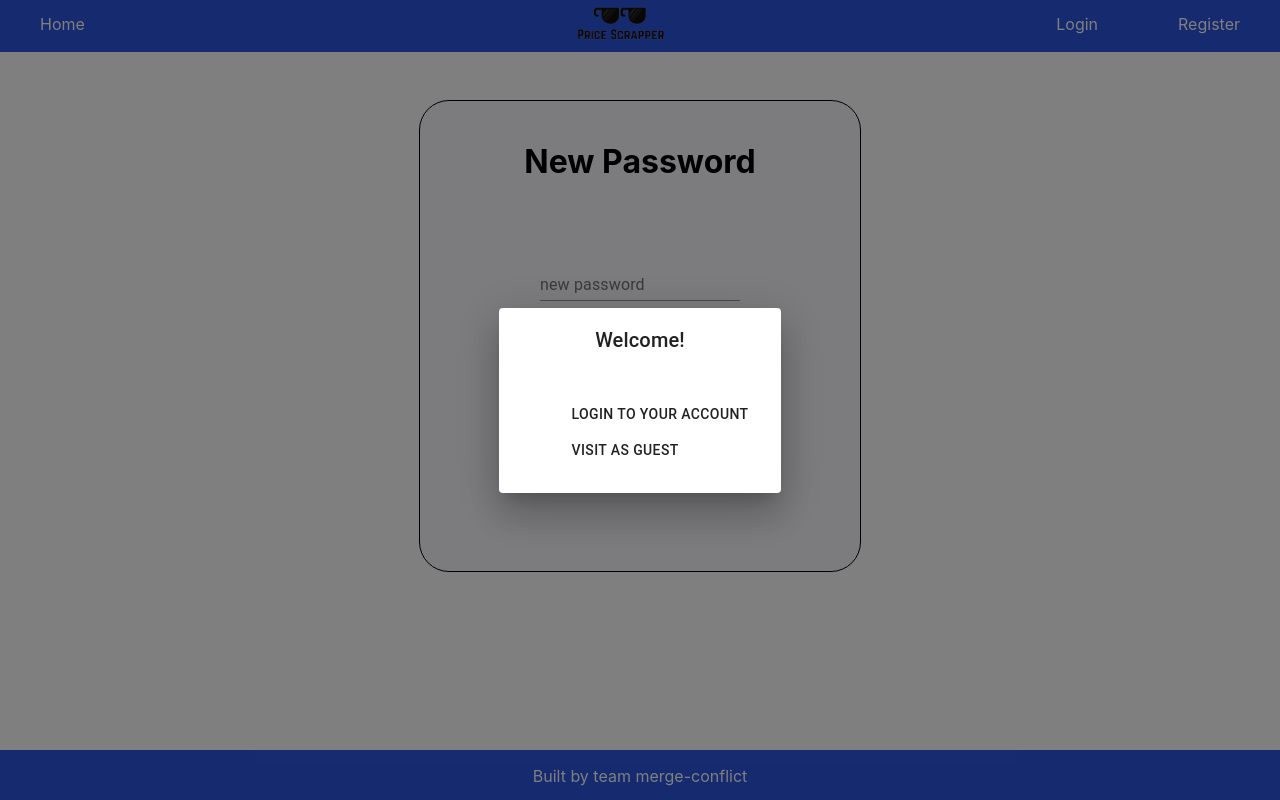
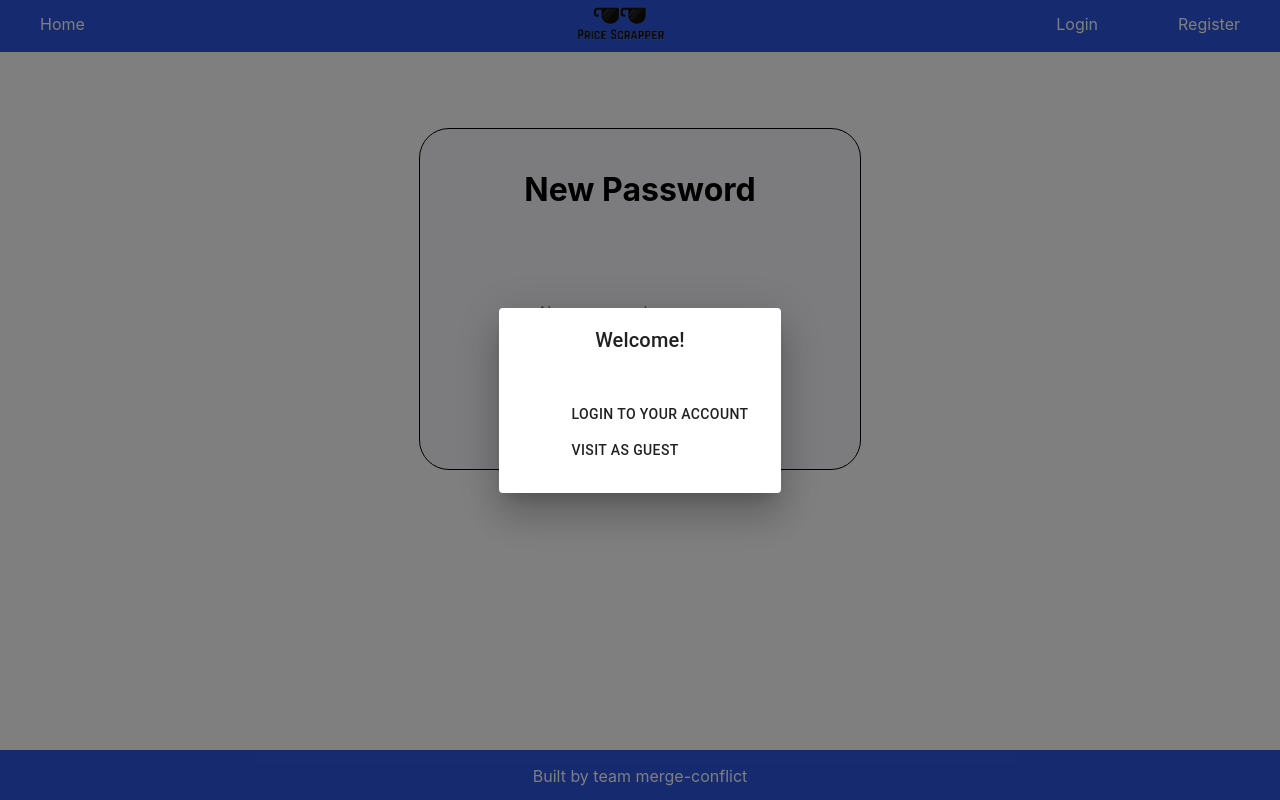
Before and after one commit to amirhoseyn221177/PriceScrapper, a React (Create React App) app in the folder price_scrapper_front/: page /forgotpass/1 in a window 1280 px wide. Built offline with nearby package versions, Linux system fonts and the light colour scheme.

Commit message:
fix forgot pass box

```diff
--- a/price_scrapper_front/src/components/Login/ConfirmPassword.js
+++ b/price_scrapper_front/src/components/Login/ConfirmPassword.js
@@ -27,11 +27,11 @@ const ForgotPassword = props=>{
 
 
     return (
-        <div className="loginBox">
-            <div className="loginForm">
+        <div className="forgotBox" >
+            <div className="loginForm" style={{height: "300px"}}>
                 <h1>New Password </h1>
                 <form noValidate >
-                    <TextField onChange={e => setPass(e.target.value)} value={pass} id="standard-basic" className="form-item" label="new password " type="password" />
+                    <TextField onChange={e => setPass(e.target.value)} value={pass} id="standard-basic" className="form-item" label="New password " type="password" />
                     <Button onClick={changePass} variant="contained" color="primary">
                         Submit
                     </Button>
--- a/price_scrapper_front/src/components/Login/Login.css
+++ b/price_scrapper_front/src/components/Login/Login.css
@@ -13,6 +13,12 @@ form {
     height: 430px;
 }
 
+.forgotBox {
+    display: flex;
+    justify-content: center;
+    margin-top: 10%;
+}
+
 .loginBox {
     margin-top: 100px;
 }
```
